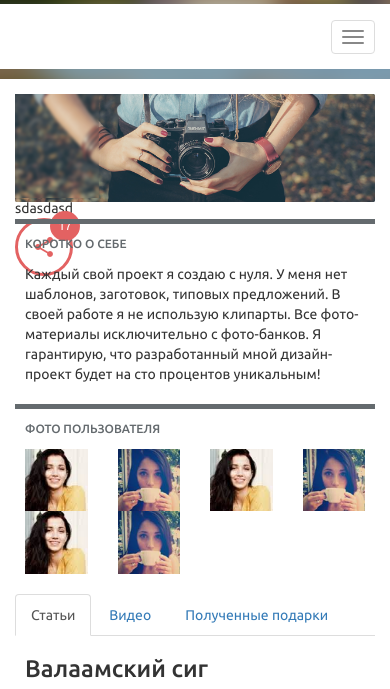
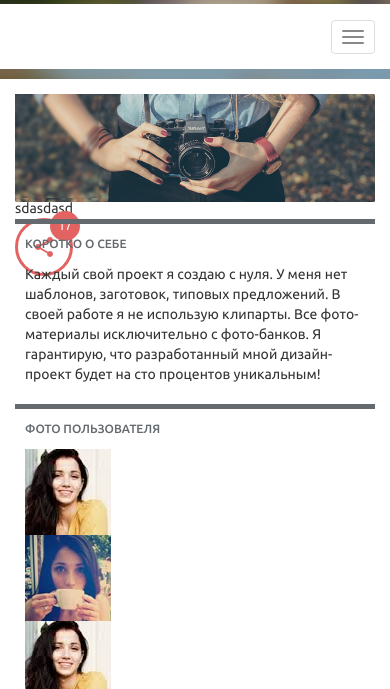
Before and after one commit to TacoHost/Surf, a plain HTML site: page user-page.html in a window 390 px wide. Shown: the part 126-815 px from the top of the page. Drawn offline with nearby package versions, Linux system fonts and the light colour scheme.

Commit message:
user-page-fixes

```diff
--- a/user-page.html
+++ b/user-page.html
@@ -82,22 +82,22 @@
                                 </h6>
                                 <div class="row photo-container">
                                     <!--photo-container-->
-                                    <div class="col-md-6 col-sm-3 col-xs-3">
+                                    <div class="col-xs-12 col-sm-12 col-md-6 col-lg-6">
                                         <img src="/img/user-photo-image1.png" class="img-responsive" />
                                     </div>
-                                    <div class="col-md-6 col-sm-3 col-xs-3">
+                                    <div class="col-xs-12 col-sm-12 col-md-6 col-lg-6">
                                         <img src="/img/user-photo-image2.png" class="img-responsive" />
                                     </div>
-                                    <div class="col-md-6 col-sm-3 col-xs-3">
+                                    <div class="col-xs-12 col-sm-12 col-md-6 col-lg-6">
                                         <img src="/img/user-photo-image1.png" class="img-responsive" />
                                     </div>
-                                    <div class="col-md-6 col-sm-3 col-xs-3">
+                                    <div class="col-xs-12 col-sm-12 col-md-6 col-lg-6">
                                         <img src="/img/user-photo-image2.png" class="img-responsive" />
                                     </div>
-                                    <div class="col-md-6 col-sm-3 col-xs-3">
+                                    <div class="col-xs-12 col-sm-12 col-md-6 col-lg-6">
                                         <img src="/img/user-photo-image1.png" class="img-responsive" />
                                     </div>
-                                    <div class="col-md-6 col-sm-3 col-xs-3">
+                                    <div class="col-xs-12 col-sm-12 col-md-6 col-lg-6">
                                         <img src="/img/user-photo-image2.png" class="img-responsive" />
                                     </div>
                                 </div><!--the end of photo-container-->
```
